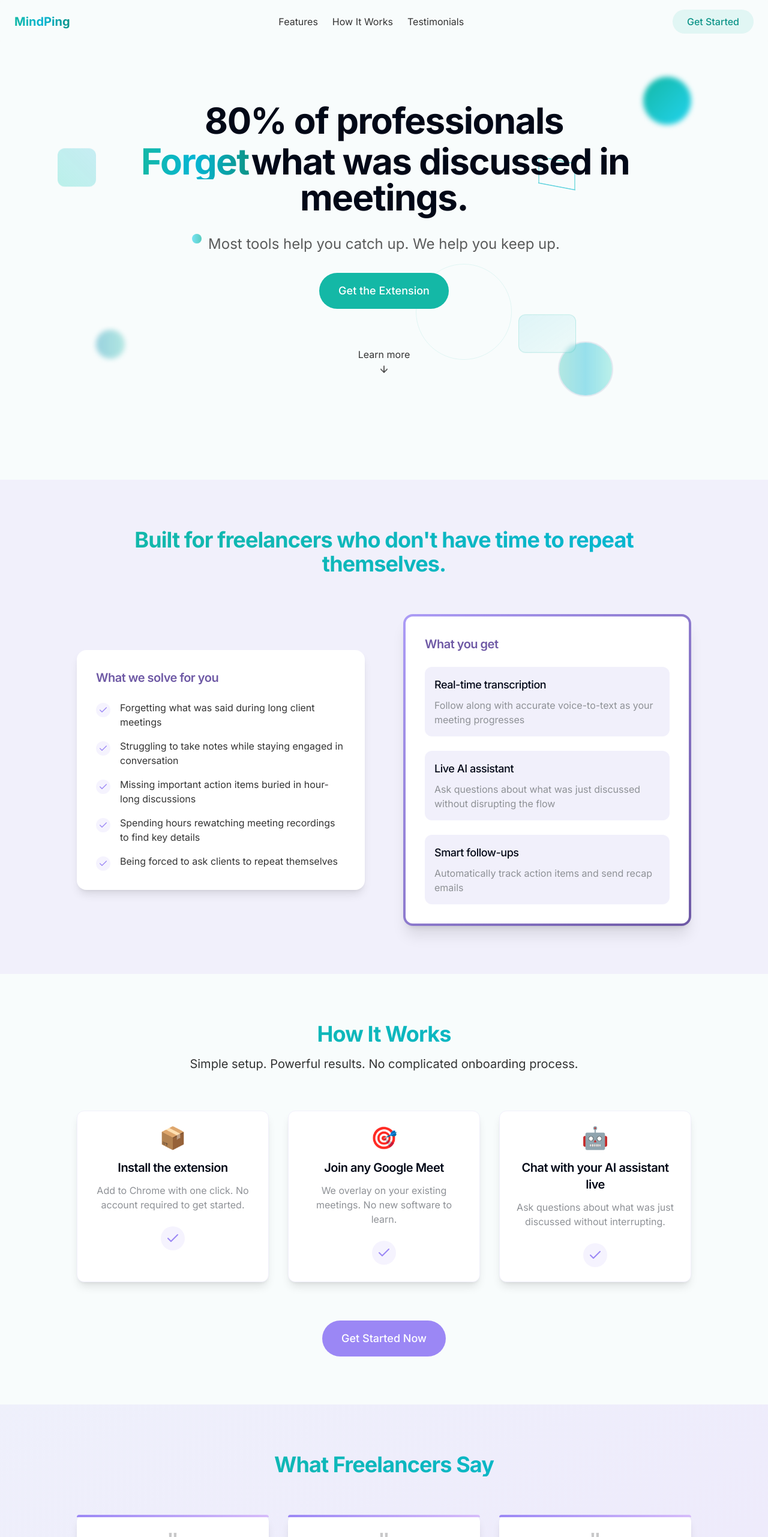
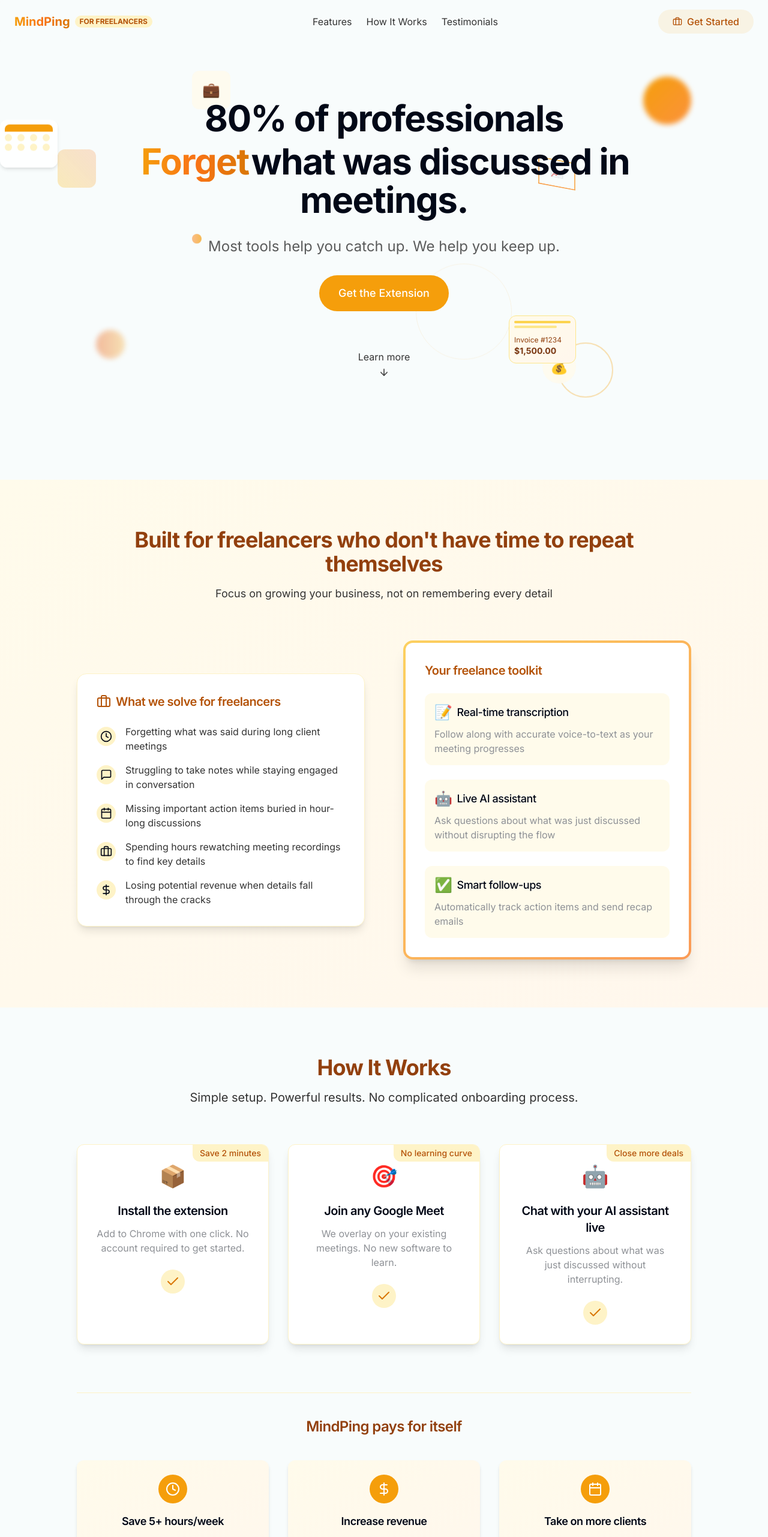
Before and after one commit to X3PH1RE/mindping-website, a React (Vite) app: page / in a window 1280 px wide. Shown: the top 2563 px of the page at 60% size. Built offline with nearby package versions, Linux system fonts and the light colour scheme.

Commit message:
Fix: Improve design and address visual issues
- Changed color scheme to avoid blue shades.
- Fixed "Forget" text being cut off.
- Added elements to better appeal to freelancers.

```diff
--- a/src/components/FloatingElements.tsx
+++ b/src/components/FloatingElements.tsx
@@ -5,37 +5,69 @@ const FloatingElements: React.FC = () => {
   return (
     <div className="absolute inset-0 overflow-hidden pointer-events-none z-0">
       {/* Primary gradient circle */}
-      <div className="absolute top-32 right-10 md:right-32 w-20 h-20 bg-gradient-to-br from-teal-500 to-cyan-400 rounded-full blur-sm animate-float"></div>
+      <div className="absolute top-32 right-10 md:right-32 w-20 h-20 bg-gradient-to-br from-amber-500 to-orange-400 rounded-full blur-sm animate-float"></div>
 
       {/* Secondary polygon */}
-      <div className="absolute top-64 left-8 md:left-24 w-16 h-16 bg-gradient-to-tr from-teal-400/30 to-cyan-500/20 rounded-lg rotate-45 animate-float-delayed"></div>
+      <div className="absolute top-64 left-8 md:left-24 w-16 h-16 bg-gradient-to-tr from-amber-400/30 to-orange-500/20 rounded-lg rotate-45 animate-float-delayed"></div>
 
       {/* Accent circle */}
-      <div className="absolute bottom-48 left-16 md:left-40 w-12 h-12 bg-gradient-to-r from-cyan-600/40 to-teal-500/30 rounded-full blur-sm animate-float-slow"></div>
+      <div className="absolute bottom-48 left-16 md:left-40 w-12 h-12 bg-gradient-to-r from-orange-600/40 to-amber-500/30 rounded-full blur-sm animate-float-slow"></div>
 
       {/* Ring with gradient border */}
       <div className="absolute bottom-32 right-20 md:right-64 w-24 h-24 rounded-full bg-gradient-to-tr from-transparent to-transparent p-0.5 animate-float-delayed">
-        <div className="w-full h-full rounded-full border-2 border-teal-gradient"></div>
+        <div className="w-full h-full rounded-full border-2 border border-amber-500/30"></div>
       </div>
 
       {/* Small pulsing dot */}
-      <div className="absolute top-1/2 left-1/4 w-4 h-4 bg-gradient-to-r from-cyan-400/60 to-teal-500/70 rounded-full pulse animate-float-slow"></div>
+      <div className="absolute top-1/2 left-1/4 w-4 h-4 bg-gradient-to-r from-orange-400/60 to-amber-500/70 rounded-full pulse animate-float-slow"></div>
 
       {/* Large transparent ring */}
-      <div className="absolute bottom-1/4 right-1/3 w-40 h-40 border border-teal-500/10 rounded-full animate-float"></div>
+      <div className="absolute bottom-1/4 right-1/3 w-40 h-40 border border-amber-500/10 rounded-full animate-float"></div>
+
+      {/* Freelancer icon element */}
+      <div className="absolute top-32 left-1/4 w-16 h-16 bg-amber-50/80 rounded-lg p-3 backdrop-blur-sm animate-float-slow">
+        <div className="text-amber-600 text-2xl flex items-center justify-center h-full">
+          💼
+        </div>
+      </div>
+
+      {/* Dollar/Money element for freelancers */}
+      <div className="absolute bottom-40 right-1/4 w-14 h-14 bg-amber-50/80 rounded-full p-3 backdrop-blur-sm animate-float">
+        <div className="text-amber-600 text-2xl flex items-center justify-center h-full">
+          💰
+        </div>
+      </div>
 
       {/* 3D Elements - Cube perspective effect */}
       <div className="absolute top-1/3 right-1/4 w-16 h-16 animate-float-slow">
         <div className="relative w-full h-full preserve-3d rotate-y-45 rotate-x-45">
-          <div className="absolute inset-0 border-2 border-teal-500/30 transform translate-z-8"></div>
-          <div className="absolute inset-0 border-2 border-cyan-400/20 transform -translate-z-8"></div>
-          <div className="absolute top-0 left-0 right-0 h-0 border-t-2 border-teal-400/40"></div>
-          <div className="absolute bottom-0 left-0 right-0 h-0 border-t-2 border-cyan-500/40"></div>
+          <div className="absolute inset-0 border-2 border-amber-500/50 transform translate-z-8"></div>
+          <div className="absolute inset-0 border-2 border-orange-400/40 transform -translate-z-8"></div>
+          <div className="absolute top-0 left-0 right-0 h-0 border-t-2 border-amber-400/40"></div>
+          <div className="absolute bottom-0 left-0 right-0 h-0 border-t-2 border-orange-500/40"></div>
+          <div className="absolute inset-0 flex items-center justify-center text-amber-600 transform translate-z-4">
+            <span className="text-lg">📈</span>
+          </div>
         </div>
       </div>
 
-      {/* 3D floating card */}
-      <div className="absolute top-2/3 right-1/4 w-24 h-16 bg-gradient-to-br from-cyan-500/10 to-teal-400/5 rounded-xl border border-teal-500/20 transform rotate-12 animate-float-delayed backdrop-blur-sm"></div>
+      {/* 3D floating card representing a client invoice */}
+      <div className="absolute top-2/3 right-1/4 w-28 h-20 bg-gradient-to-br from-amber-50 to-orange-50 rounded-xl border border-amber-200 transform rotate-12 animate-float-delayed backdrop-blur-sm p-2">
+        <div className="w-full h-1 bg-amber-300 mb-1 rounded-full"></div>
+        <div className="w-3/4 h-1 bg-amber-200 mb-3 rounded-full"></div>
+        <div className="text-xs text-amber-800">Invoice #1234</div>
+        <div className="text-sm font-bold text-amber-900">$1,500.00</div>
+      </div>
+
+      {/* Calendar card for scheduling */}
+      <div className="absolute top-1/4 right-1/5 w-24 h-20 bg-white/80 rounded-lg shadow-md transform -rotate-6 animate-float backdrop-blur-sm p-2">
+        <div className="w-full h-3 bg-amber-500 rounded-t-sm"></div>
+        <div className="grid grid-cols-4 gap-1 mt-1">
+          {[...Array(8)].map((_, i) => (
+            <div key={i} className="w-3 h-3 bg-amber-100 rounded-sm"></div>
+          ))}
+        </div>
+      </div>
     </div>
   );
 };
--- a/src/components/HeroSection.tsx
+++ b/src/components/HeroSection.tsx
@@ -11,7 +11,7 @@ const HeroSection: React.FC = () => {
       <div className="max-w-5xl mx-auto text-center z-10">
         <h1 className="mb-8 animate-fade-in">
           <span className="font-bold block mb-2">80% of professionals</span>
-          <div className="inline-block text-gradient-teal font-bold mx-1">Forget</div>
+          <div className="inline-block text-gradient-orange font-bold mx-1 py-1">Forget</div>
           <span className="font-bold">what was discussed in meetings.</span>
         </h1>
 
@@ -19,12 +19,12 @@ const HeroSection: React.FC = () => {
           Most tools help you catch up. We help you keep up.
         </p>
 
-        <button className="bg-teal-500 hover:bg-teal-600 text-white px-8 py-4 rounded-full text-lg font-medium transition-all transform hover:-translate-y-1 hover:shadow-lg animate-fade-in-delayed">
+        <button className="bg-amber-500 hover:bg-amber-600 text-white px-8 py-4 rounded-full text-lg font-medium transition-all transform hover:-translate-y-1 hover:shadow-lg animate-fade-in-delayed">
           Get the Extension
         </button>
 
         <div className="mt-16 flex justify-center animate-fade-in-delayed">
-          <a href="#value-props" className="flex flex-col items-center text-neutral-dark hover:text-teal-600 transition-colors">
+          <a href="#value-props" className="flex flex-col items-center text-neutral-dark hover:text-amber-600 transition-colors">
             <span className="mb-2">Learn more</span>
             <ArrowDown size={18} className="animate-bounce" />
           </a>
--- a/src/components/HowItWorksSection.tsx
+++ b/src/components/HowItWorksSection.tsx
@@ -1,6 +1,6 @@
 
 import React from 'react';
-import { Check } from 'lucide-react';
+import { Check, DollarSign, Calendar, Clock } from 'lucide-react';
 
 const HowItWorksSection: React.FC = () => {
   const steps = [
@@ -9,49 +9,94 @@ const HowItWorksSection: React.FC = () => {
       title: "Install the extension",
       description: "Add to Chrome with one click. No account required to get started.",
       icon: "📦",
+      benefit: "Save 2 minutes",
     },
     {
       id: 2,
       title: "Join any Google Meet",
       description: "We overlay on your existing meetings. No new software to learn.",
       icon: "🎯",
+      benefit: "No learning curve",
     },
     {
       id: 3,
       title: "Chat with your AI assistant live",
       description: "Ask questions about what was just discussed without interrupting.",
       icon: "🤖",
+      benefit: "Close more deals",
+    }
+  ];
+
+  const freelanceBenefits = [
+    {
+      icon: <Clock />,
+      title: "Save 5+ hours/week",
+      description: "Stop rewatching meetings or searching through notes"
+    },
+    {
+      icon: <DollarSign />,
+      title: "Increase revenue",
+      description: "Never miss an opportunity because you forgot a detail"
+    },
+    {
+      icon: <Calendar />,
+      title: "Take on more clients",
+      description: "Handle more meetings with confidence and clarity"
     }
   ];
 
   return (
     <section className="py-20 px-4">
       <div className="max-w-5xl mx-auto text-center">
-        <h2 className="mb-4 gradient-text">How It Works</h2>
+        <h2 className="mb-4 text-amber-800">How It Works</h2>
         <p className="text-xl mb-16 text-neutral-dark max-w-2xl mx-auto">
           Simple setup. Powerful results. No complicated onboarding process.
         </p>
 
         <div className="grid md:grid-cols-3 gap-8">
           {steps.map((step) => (
-            <div key={step.id} className="bg-white rounded-xl p-6 shadow-lg border border-neutral-lightest hover:shadow-xl transition-shadow">
-              <div className="text-4xl mb-4">{step.icon}</div>
+            <div
+              key={step.id}
+              className="bg-white rounded-xl p-8 shadow-lg border border-amber-100 hover:shadow-xl transition-all card-3d relative overflow-hidden"
+            >
+              <div className="absolute top-0 right-0 bg-amber-100 px-3 py-1 rounded-bl-lg text-sm text-amber-700 font-medium">
+                {step.benefit}
+              </div>
+              <div className="text-4xl mb-6">{step.icon}</div>
               <h3 className="text-xl font-semibold mb-3">{step.title}</h3>
-              <p className="text-neutral">{step.description}</p>
+              <p className="text-neutral mb-6">{step.description}</p>
 
-              <div className="mt-6 flex justify-center">
-                <div className="w-10 h-10 rounded-full bg-purple/10 flex items-center justify-center">
-                  <Check className="text-purple" />
+              <div className="mt-auto flex justify-center">
+                <div className="w-10 h-10 rounded-full bg-amber-100 flex items-center justify-center">
+                  <Check className="text-amber-600" />
                 </div>
               </div>
             </div>
           ))}
         </div>
 
-        <div className="mt-16">
-          <button className="bg-purple hover:bg-purple-dark text-white px-8 py-4 rounded-full text-lg font-medium transition-all transform hover:-translate-y-1 hover:shadow-lg">
-            Get Started Now
-          </button>
+        <div className="mt-20 pt-10 border-t border-amber-100">
+          <h3 className="text-2xl font-semibold mb-10 text-amber-800">
+            MindPing pays for itself
+          </h3>
+
+          <div className="grid md:grid-cols-3 gap-8">
+            {freelanceBenefits.map((benefit, idx) => (
+              <div key={idx} className="bg-gradient-to-br from-amber-50 to-orange-50 p-6 rounded-xl shadow-md transform transition-all hover:-translate-y-2 hover:shadow-xl">
+                <div className="w-12 h-12 mx-auto bg-amber-500 text-white rounded-full flex items-center justify-center mb-4">
+                  {benefit.icon}
+                </div>
+                <h4 className="font-semibold text-lg mb-2">{benefit.title}</h4>
+                <p className="text-neutral-dark">{benefit.description}</p>
+              </div>
+            ))}
+          </div>
+
+          <div className="mt-16">
+            <button className="bg-amber-500 hover:bg-amber-600 text-white px-8 py-4 rounded-full text-lg font-medium transition-all transform hover:-translate-y-1 hover:shadow-lg">
+              Get Started Now
+            </button>
+          </div>
         </div>
       </div>
     </section>
--- a/src/components/ValuePropSection.tsx
+++ b/src/components/ValuePropSection.tsx
@@ -1,5 +1,5 @@
 
-import { Check } from 'lucide-react';
+import { Check, Clock, DollarSign, Calendar, MessageSquare, Briefcase } from 'lucide-react';
 import React from 'react';
 
 const ValuePropSection: React.FC = () => {
@@ -7,41 +7,69 @@ const ValuePropSection: React.FC = () => {
     {
       id: 1,
       text: "Forgetting what was said during long client meetings",
+      icon: <Clock size={20} />
     },
     {
       id: 2,
       text: "Struggling to take notes while staying engaged in conversation",
+      icon: <MessageSquare size={20} />
     },
     {
       id: 3,
       text: "Missing important action items buried in hour-long discussions",
+      icon: <Calendar size={20} />
     },
     {
       id: 4,
       text: "Spending hours rewatching meeting recordings to find key details",
+      icon: <Briefcase size={20} />
     },
     {
       id: 5,
-      text: "Being forced to ask clients to repeat themselves",
+      text: "Losing potential revenue when details fall through the cracks",
+      icon: <DollarSign size={20} />
+    }
+  ];
+
+  const benefits = [
+    {
+      title: "Real-time transcription",
+      description: "Follow along with accurate voice-to-text as your meeting progresses",
+      emoji: "📝"
+    },
+    {
+      title: "Live AI assistant",
+      description: "Ask questions about what was just discussed without disrupting the flow",
+      emoji: "🤖"
+    },
+    {
+      title: "Smart follow-ups",
+      description: "Automatically track action items and send recap emails",
+      emoji: "✅"
     }
   ];
 
   return (
-    <section className="py-20 px-4 bg-neutral-lightest relative">
+    <section className="py-20 px-4 bg-gradient-to-br from-amber-50 to-orange-50 relative">
       <div className="max-w-5xl mx-auto">
-        <h2 className="text-center gradient-text mb-16">
-          Built for freelancers who don't have time to repeat themselves.
+        <h2 className="text-center text-amber-800 mb-4">
+          Built for freelancers who don't have time to repeat themselves
         </h2>
+        <p className="text-center text-lg mb-16 max-w-2xl mx-auto text-neutral-dark">
+          Focus on growing your business, not on remembering every detail
+        </p>
 
         <div className="grid md:grid-cols-2 gap-16 items-center">
-          <div className="rounded-2xl bg-white p-8 shadow-lg">
-            <h3 className="text-xl font-semibold mb-6 text-purple-dark">What we solve for you</h3>
+          <div className="rounded-2xl bg-white p-8 shadow-lg transform transition-transform hover:-translate-y-2 hover:shadow-xl card-3d border border-amber-100">
+            <h3 className="text-xl font-semibold mb-6 text-amber-700 flex items-center">
+              <Briefcase className="mr-2" /> What we solve for freelancers
+            </h3>
 
             <ul className="space-y-4">
               {painPoints.map((point) => (
-                <li key={point.id} className="flex items-start">
-                  <div className="mr-4 bg-purple/10 p-1 rounded-full mt-1">
-                    <Check size={16} className="text-purple" />
+                <li key={point.id} className="flex items-start group">
+                  <div className="mr-4 bg-amber-100 p-1.5 rounded-full mt-1 group-hover:bg-amber-200 transition-colors">
+                    {point.icon}
                   </div>
                   <span className="text-neutral-dark">{point.text}</span>
                 </li>
@@ -50,25 +78,20 @@ const ValuePropSection: React.FC = () => {
           </div>
 
           <div>
-            <div className="bg-gradient-to-br from-purple/80 to-purple-dark p-1 rounded-2xl shadow-xl">
+            <div className="bg-gradient-to-br from-amber-400/70 to-orange-500/70 p-1 rounded-2xl shadow-xl">
               <div className="bg-white rounded-xl p-8">
-                <h3 className="text-xl font-semibold mb-6 text-purple-dark">What you get</h3>
+                <h3 className="text-xl font-semibold mb-6 text-amber-700">Your freelance toolkit</h3>
 
                 <div className="space-y-6">
-                  <div className="bg-neutral-lightest p-4 rounded-lg">
-                    <h4 className="font-medium text-lg mb-2">Real-time transcription</h4>
-                    <p className="text-neutral">Follow along with accurate voice-to-text as your meeting progresses</p>
-                  </div>
-
-                  <div className="bg-neutral-lightest p-4 rounded-lg">
-                    <h4 className="font-medium text-lg mb-2">Live AI assistant</h4>
-                    <p className="text-neutral">Ask questions about what was just discussed without disrupting the flow</p>
-                  </div>
-
-                  <div className="bg-neutral-lightest p-4 rounded-lg">
-                    <h4 className="font-medium text-lg mb-2">Smart follow-ups</h4>
-                    <p className="text-neutral">Automatically track action items and send recap emails</p>
-                  </div>
+                  {benefits.map((benefit, index) => (
+                    <div key={index} className="bg-amber-50 p-4 rounded-lg transform transition-all hover:-translate-y-1 hover:shadow-md">
+                      <h4 className="font-medium text-lg mb-2 flex items-center">
+                        <span className="text-2xl mr-2">{benefit.emoji}</span>
+                        {benefit.title}
+                      </h4>
+                      <p className="text-neutral">{benefit.description}</p>
+                    </div>
+                  ))}
                 </div>
               </div>
             </div>
--- a/src/index.css
+++ b/src/index.css
@@ -81,19 +81,23 @@
 
 @layer components {
   .gradient-text {
-    @apply bg-gradient-to-r from-teal-500 to-cyan-500 bg-clip-text text-transparent;
+    @apply bg-gradient-to-r from-amber-500 to-orange-500 bg-clip-text text-transparent;
   }
 
   .text-gradient-teal {
     @apply bg-gradient-to-r from-teal-500 via-cyan-500 to-teal-600 bg-clip-text text-transparent;
   }
 
-  .animated-underline {
-    @apply relative after:absolute after:bottom-0 after:left-0 after:h-0.5 after:w-full after:origin-bottom-right after:scale-x-0 after:bg-teal-500 after:transition-transform after:duration-300 hover:after:origin-bottom-left hover:after:scale-x-100;
+  .text-gradient-orange {
+    @apply bg-gradient-to-r from-amber-500 via-orange-500 to-amber-600 bg-clip-text text-transparent;
   }
 
-  .border-teal-gradient {
-    @apply border-0 bg-gradient-to-r from-teal-500/30 via-cyan-500/40 to-teal-400/30 bg-clip-border;
+  .animated-underline {
+    @apply relative after:absolute after:bottom-0 after:left-0 after:h-0.5 after:w-full after:origin-bottom-right after:scale-x-0 after:bg-amber-500 after:transition-transform after:duration-300 hover:after:origin-bottom-left hover:after:scale-x-100;
+  }
+
+  .border-amber-gradient {
+    @apply border-0 bg-gradient-to-r from-amber-500/30 via-orange-500/40 to-amber-400/30 bg-clip-border;
   }
 
   .pulse {
@@ -122,6 +126,10 @@
     transform: translateZ(8px);
   }
 
+  .translate-z-4 {
+    transform: translateZ(4px);
+  }
+
   .-translate-z-8 {
     transform: translateZ(-8px);
   }
--- a/src/pages/Index.tsx
+++ b/src/pages/Index.tsx
@@ -5,6 +5,7 @@ import ValuePropSection from '@/components/ValuePropSection';
 import HowItWorksSection from '@/components/HowItWorksSection';
 import TestimonialsSection from '@/components/TestimonialsSection';
 import Footer from '@/components/Footer';
+import { Briefcase } from 'lucide-react';
 
 const Index: React.FC = () => {
   useEffect(() => {
@@ -15,18 +16,20 @@ const Index: React.FC = () => {
     <div className="min-h-screen">
       <header className="fixed top-0 left-0 right-0 z-50 py-4 px-6 bg-background/80 backdrop-blur-sm">
         <div className="max-w-7xl mx-auto flex justify-between items-center">
-          <div className="font-bold text-xl">
-            <span className="text-gradient-teal">MindPing</span>
+          <div className="font-bold text-xl flex items-center">
+            <span className="text-gradient-orange">MindPing</span>
+            <span className="ml-2 text-xs uppercase bg-amber-100 text-amber-700 px-2 py-0.5 rounded-full">For Freelancers</span>
           </div>
 
           <nav className="hidden md:flex space-x-6">
-            <a href="#value-props" className="text-neutral-dark hover:text-teal-500 transition-colors animated-underline">Features</a>
-            <a href="#how-it-works" className="text-neutral-dark hover:text-teal-500 transition-colors animated-underline">How It Works</a>
-            <a href="#testimonials" className="text-neutral-dark hover:text-teal-500 transition-colors animated-underline">Testimonials</a>
+            <a href="#value-props" className="text-neutral-dark hover:text-amber-500 transition-colors animated-underline">Features</a>
+            <a href="#how-it-works" className="text-neutral-dark hover:text-amber-500 transition-colors animated-underline">How It Works</a>
+            <a href="#testimonials" className="text-neutral-dark hover:text-amber-500 transition-colors animated-underline">Testimonials</a>
           </nav>
 
           <div>
-            <button className="bg-teal-500/10 hover:bg-teal-500/20 text-teal-600 font-medium px-6 py-2 rounded-full transition-colors">
+            <button className="bg-amber-500/10 hover:bg-amber-500/20 text-amber-700 font-medium px-6 py-2 rounded-full transition-colors flex items-center">
+              <Briefcase size={16} className="mr-2" />
               Get Started
             </button>
           </div>
```
Also changed, not shown: src/components/Footer.tsx (+23 -17 lines), src/components/TestimonialsSection.tsx (+38 -9 lines).
